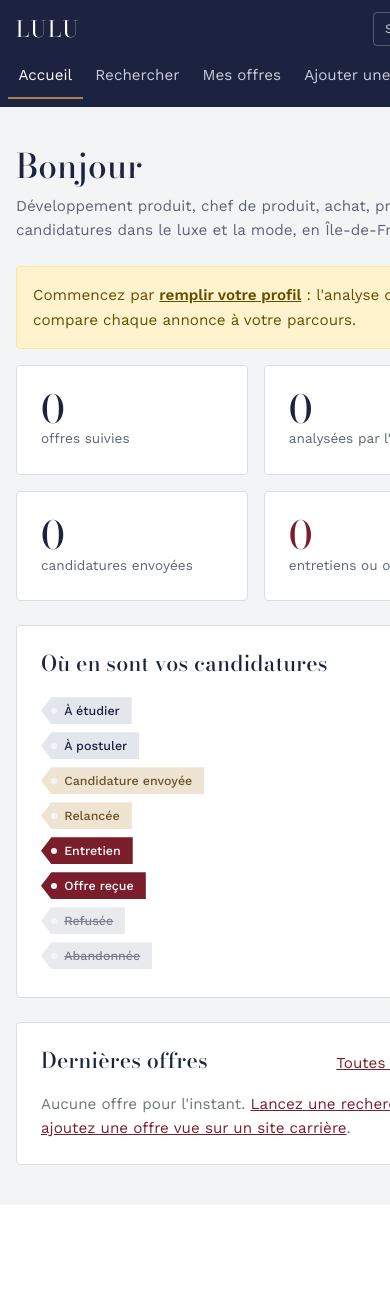
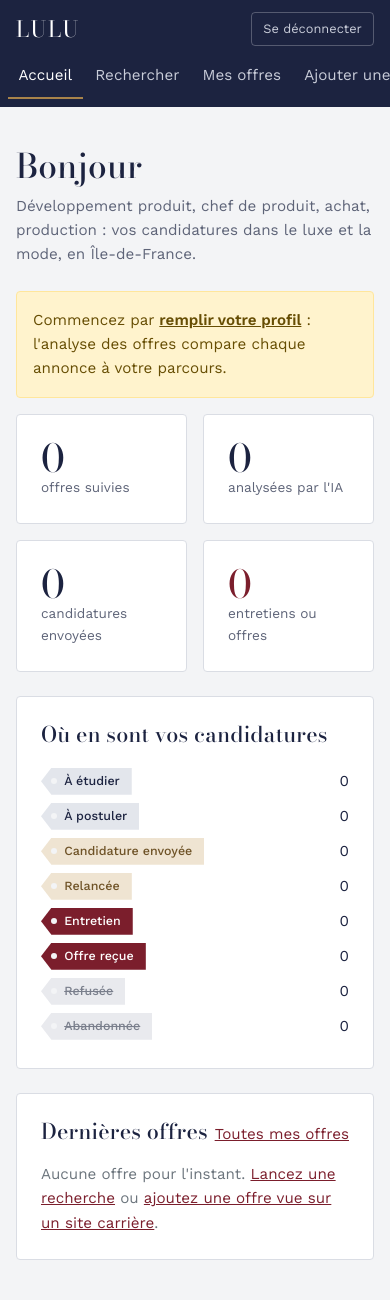
Before and after one commit to Rmerhej/LULU-app, a Spring Boot app: page / in a window 390 px wide. Before the commit the page ends 1165 px from the top, so only its background shows below. Run offline with Spring Boot 4, Linux system fonts and the light colour scheme; the visitor is signed in with stand-in values (Sample User, id 1); data that the repository does not hold is empty; some of the project's set-up classes (security, data sources, template engines, error pages and the like) are left out, and stand-ins take their place.

Commit message:
Téléphone : la page reste à la largeur de l'écran
Le menu horizontal (plus large que l'écran) élargissait la colonne de la grille,
donc toute la page : la partie droite était coupée en mode portrait.
Colonnes en minmax(0, 1fr) ; le menu défile seul au doigt. Service worker v3.

Co-Authored-By: Claude Opus 5.5 <noreply@anthropic.com>
Claude-Session: https://claude.ai/code/session_014xM5YCzmYfWFK8fxBGR5yg

```diff
--- a/src/main/resources/static/css/lulu.css
+++ b/src/main/resources/static/css/lulu.css
@@ -56,7 +56,8 @@ h3 { font-size: 1rem; font-weight: 600; }
 
 .lulu-shell {
     display: grid;
-    grid-template-columns: 232px 1fr;
+    /* minmax(0, 1fr) : la colonne ne s'élargit jamais pour faire place à son contenu */
+    grid-template-columns: 232px minmax(0, 1fr);
     min-height: 100vh;
 }
 
@@ -144,7 +145,11 @@ h3 { font-size: 1rem; font-weight: 600; }
 }
 
 @media (max-width: 767.98px) {
-    .lulu-shell { grid-template-columns: 1fr; }
+    /* Sur téléphone, le menu horizontal (Accueil, Rechercher, Mes offres…) est plus large que l'écran :
+       avec "1fr", la colonne prenait sa largeur et toute la page débordait à droite.
+       minmax(0, 1fr) garde la page à la largeur de l'écran ; le menu défile seul, au doigt. */
+    .lulu-shell { grid-template-columns: minmax(0, 1fr); }
+    .lulu-side { min-width: 0; }
     /* Sur téléphone : bandeau compact collé en haut, menu qui défile à l'horizontale */
     .lulu-side {
         position: sticky;
@@ -272,7 +277,7 @@ h3 { font-size: 1rem; font-weight: 600; }
 
 .lulu-offer {
     display: grid;
-    grid-template-columns: 1fr auto;
+    grid-template-columns: minmax(0, 1fr) auto;
     gap: 0.25rem 1.5rem;
     padding: 1.1rem 0;
     border-bottom: 1px solid var(--lulu-line);
--- a/src/main/resources/static/sw.js
+++ b/src/main/resources/static/sw.js
@@ -6,7 +6,7 @@
  * - Sans réseau : page "Pas de connexion".
  * Changer VERSION à chaque modification de ce fichier ou des fichiers mis en cache.
  */
-const VERSION = "lulu-v2";
+const VERSION = "lulu-v3";
 const OFFLINE_URL = "/offline.html";
 const PRECACHE = [
     OFFLINE_URL,
```
